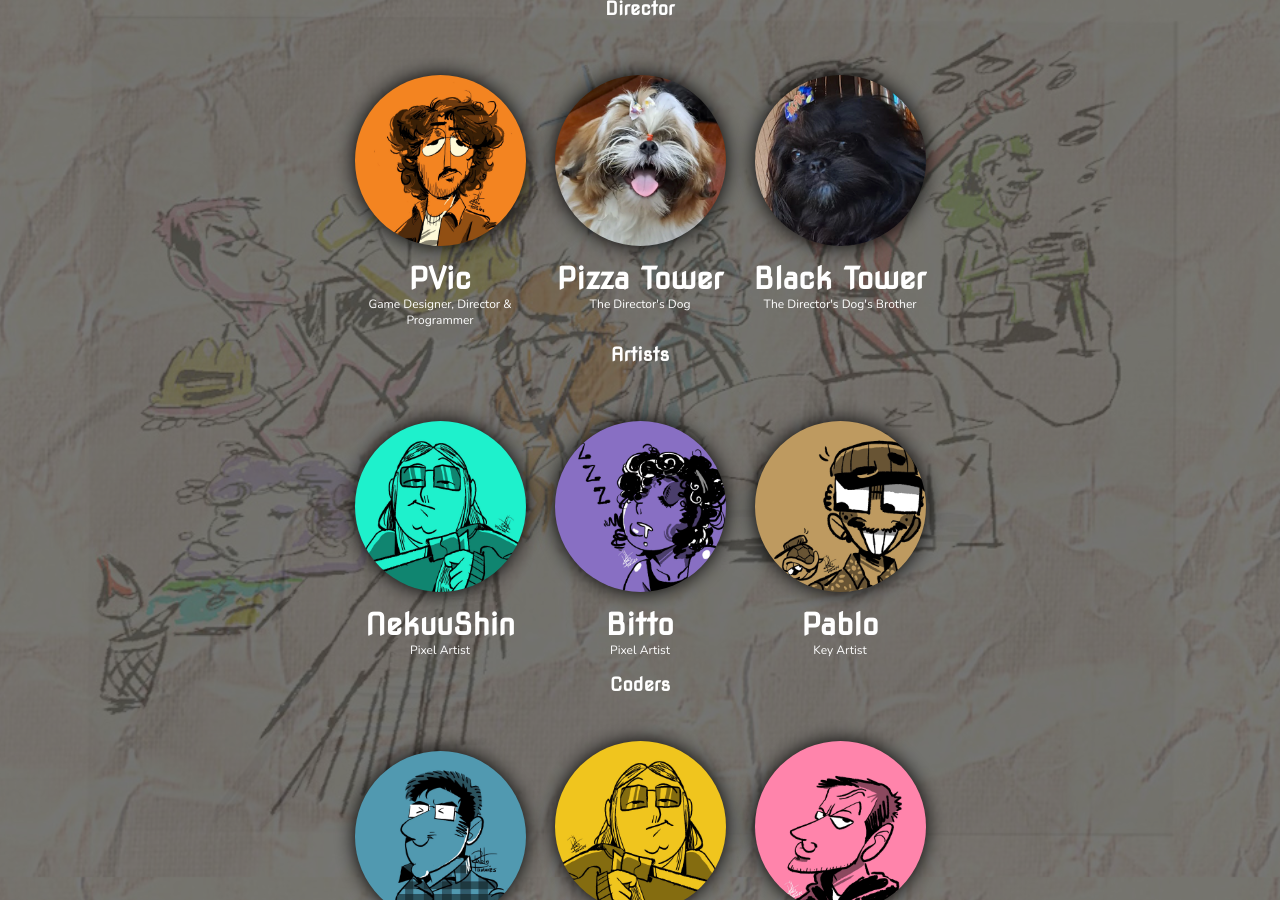
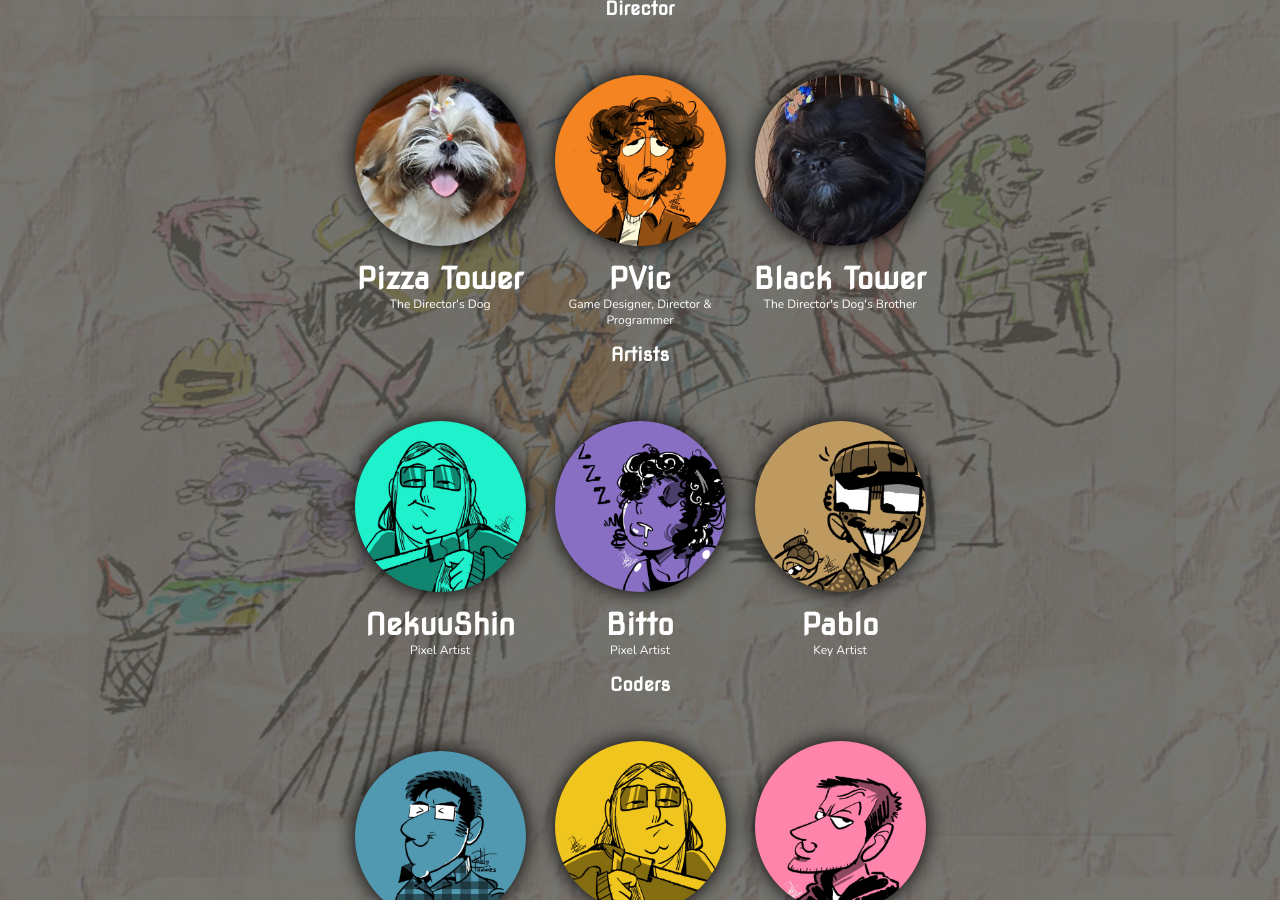
Before and after one commit to pvicgames/pvicgames.github.io, a Jekyll site: the page built from index.html, in a window 1280 px wide and 900 px high, scrolled down 4523 px. Built offline with Jekyll 4.4.1, drawn with Linux system fonts in a browser that asks for light colours.

Commit message:
changed order

```diff
--- a/index.html
+++ b/index.html
@@ -107,13 +107,6 @@ title: PVic
     <!-- first row -->
     <h3>Director</h3>
     <div class="members_row">
-        <div class="member_section">
-            <a href="https://pedrovictorvg.notion.site/pedrovictorvg/Pedro-Gon-alves-PVic-0336b91fd2b04903b2be65e8b339660f">
-                <img src="media/img/team/pvic.webp" alt="PVic's picture">
-            </a>
-            <h2>PVic</h2>
-            <p>Game Designer, Director & Programmer</p>
-        </div>
 
         <div class="member_section">
             <a href="https://photos.app.goo.gl/yDv4a6rQ12kSxqLHA">
@@ -122,7 +115,13 @@ title: PVic
             <h2>Pizza Tower</h2>
             <p>The Director's Dog</p>
         </div>
-
+        <div class="member_section">
+            <a href="https://pedrovictorvg.notion.site/pedrovictorvg/Pedro-Gon-alves-PVic-0336b91fd2b04903b2be65e8b339660f">
+                <img src="media/img/team/pvic.webp" alt="PVic's picture">
+            </a>
+            <h2>PVic</h2>
+            <p>Game Designer, Director & Programmer</p>
+        </div>
         <div class="member_section">
             <a href="https://photos.app.goo.gl/eMW62UFuQrncvKyq8">
                 <img src="media/img/team/myotherdog.webp" alt="Freddy's picture">
```
